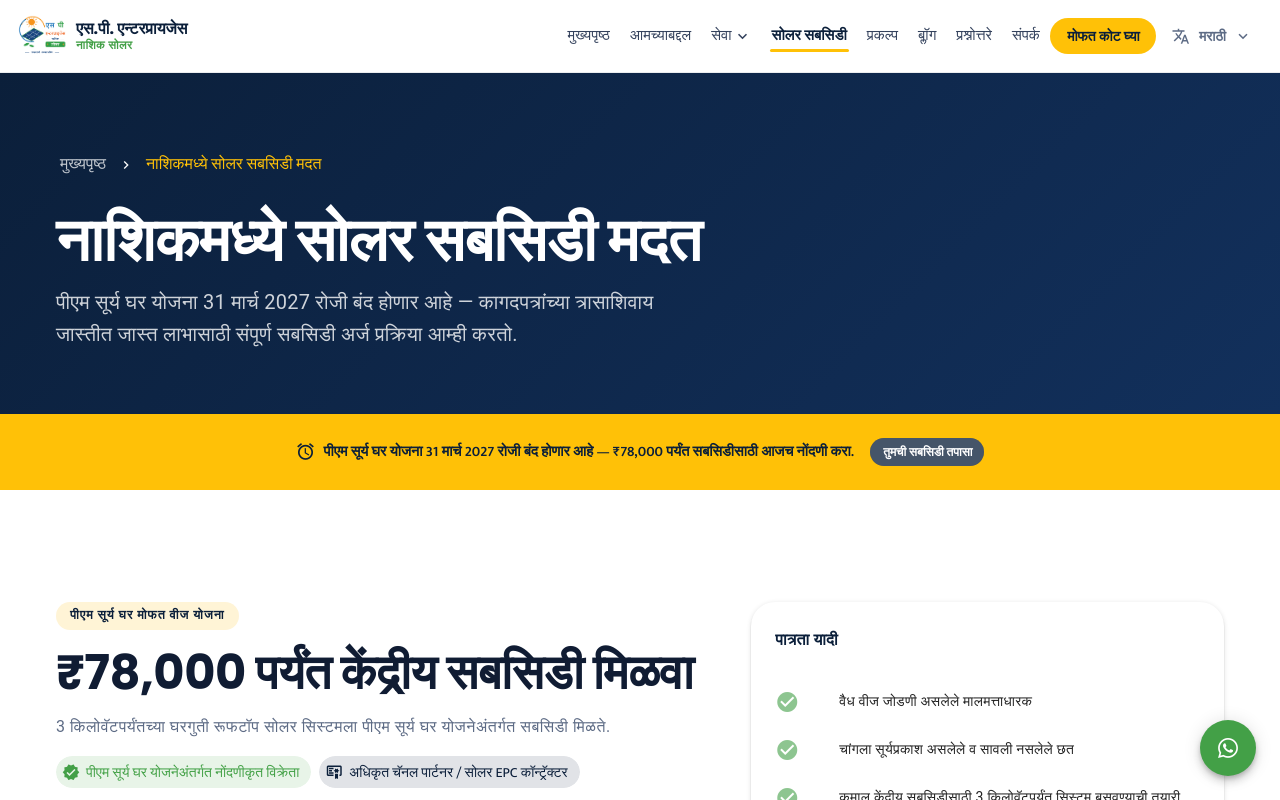
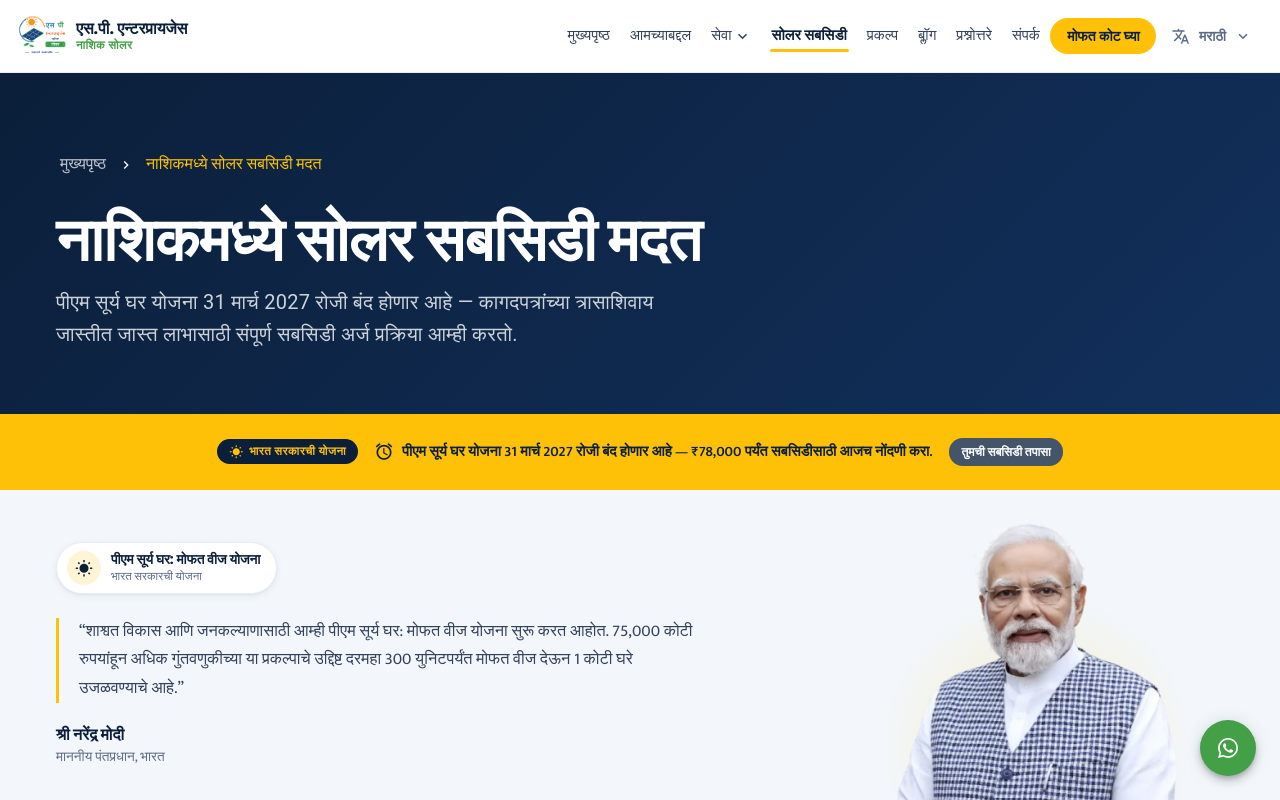
Before and after one commit to netSpidey/solar-website-claude, a Nuxt app: page /solar-subsidy in a window 1280 px wide. Shown: the top 800 px of the page. Built offline with nearby package versions, Linux system fonts and the light colour scheme; a web font is replaced by a local one.

Commit message:
PM photos

```diff
--- /dev/null
+++ b/components/common/SchemeBadge.vue
@@ -0,0 +1,88 @@
+<template>
+  <div class="scheme-badge" :class="{ 'scheme-badge--dark': dark }">
+    <span class="scheme-badge__icon">
+      <v-icon icon="mdi-white-balance-sunny" size="18" />
+    </span>
+    <span class="scheme-badge__text">
+      <span class="scheme-badge__name">{{ t('subsidy.schemeName') }}</span>
+      <span class="scheme-badge__sub">{{ subtitle || t('subsidy.schemeTag') }}</span>
+    </span>
+  </div>
+</template>
+
+<script setup lang="ts">
+// The scheme has no official standalone logo (all government surfaces use a
+// text lockup or the MNRE emblem, which private vendors may not reproduce),
+// so this badge is deliberately a styled-text mark in the site's own design language.
+withDefaults(defineProps<{ dark?: boolean; subtitle?: string }>(), {
+  dark: false,
+  subtitle: '',
+})
+
+const { t } = useI18n()
+</script>
+
+<style scoped lang="scss">
+.scheme-badge {
+  display: inline-flex;
+  align-items: center;
+  gap: 10px;
+  padding: 8px 16px 8px 10px;
+  border-radius: var(--radius-pill);
+  background: var(--surface-page);
+  border: 1px solid var(--border-soft);
+  box-shadow: var(--shadow-sm);
+  text-align: left;
+
+  &__icon {
+    display: inline-flex;
+    align-items: center;
+    justify-content: center;
+    width: 34px;
+    height: 34px;
+    flex-shrink: 0;
+    border-radius: 50%;
+    background: var(--color-amber-soft);
+    color: var(--color-navy);
+  }
+
+  &__text {
+    display: flex;
+    flex-direction: column;
+  }
+
+  &__name {
+    font-family: var(--font-heading);
+    font-size: 0.85rem;
+    font-weight: 700;
+    line-height: 1.3;
+    color: var(--color-navy);
+  }
+
+  &__sub {
+    font-size: 0.72rem;
+    font-weight: 500;
+    line-height: 1.35;
+    color: var(--text-muted);
+  }
+
+  &--dark {
+    background: rgba(255, 255, 255, 0.08);
+    border-color: rgba(255, 255, 255, 0.18);
+    box-shadow: none;
+
+    .scheme-badge__icon {
+      background: rgba(255, 193, 7, 0.18);
+      color: var(--color-amber);
+    }
+
+    .scheme-badge__name {
+      color: var(--text-on-dark);
+    }
+
+    .scheme-badge__sub {
+      color: var(--text-on-dark-muted);
+    }
+  }
+}
+</style>
--- a/components/home/SubsidyDeadlineBanner.vue
+++ b/components/home/SubsidyDeadlineBanner.vue
@@ -2,6 +2,10 @@
   <section class="deadline-banner py-2">
     <v-container>
       <div class="d-flex flex-column flex-md-row align-center justify-center ga-2 ga-md-4 text-center text-md-left">
+        <span class="deadline-banner__scheme flex-shrink-0">
+          <v-icon icon="mdi-white-balance-sunny" size="14" />
+          {{ t('subsidy.schemeTag') }}
+        </span>
         <div class="d-flex align-center ga-2">
           <v-icon icon="mdi-alarm" size="20" class="deadline-banner__icon" />
           <span class="deadline-banner__text">{{ t('sections.deadlineText') }}</span>
@@ -27,6 +31,21 @@ const localePath = useLocalePath()
     color: var(--color-navy);
   }
 
+  &__scheme {
+    display: inline-flex;
+    align-items: center;
+    gap: 6px;
+    padding: 4px 12px;
+    border-radius: var(--radius-pill);
+    background: var(--color-navy);
+    color: var(--color-amber);
+    font-size: 0.72rem;
+    font-weight: 700;
+    letter-spacing: 0.04em;
+    text-transform: uppercase;
+    white-space: nowrap;
+  }
+
   &__text {
     color: var(--color-navy);
     font-size: 0.9rem;
--- a/components/layout/AppFooter.vue
+++ b/components/layout/AppFooter.vue
@@ -9,6 +9,7 @@
           <p class="text-body-2 text-white opacity-80 mb-4">
             {{ t('company.footerAbout') }}
           </p>
+          <CommonSchemeBadge dark :subtitle="t('subsidy.registeredBadge')" class="mb-4" />
           <div v-if="socialLinks.length" class="d-flex ga-2">
             <v-btn
               v-for="social in socialLinks"
--- /dev/null
+++ b/components/subsidy/PmQuoteBand.vue
@@ -0,0 +1,114 @@
+<template>
+  <section class="pm-band">
+    <v-container>
+      <v-row align="center">
+        <v-col cols="12" md="8" class="pm-band__content">
+          <CommonRevealOnScroll>
+            <CommonSchemeBadge class="mb-6" />
+            <blockquote class="pm-band__quote">
+              &ldquo;{{ t('subsidy.pmQuote') }}&rdquo;
+            </blockquote>
+            <div class="mt-5">
+              <div class="pm-band__name">{{ t('subsidy.pmName') }}</div>
+              <div class="pm-band__role">{{ t('subsidy.pmRole') }}</div>
+            </div>
+          </CommonRevealOnScroll>
+        </v-col>
+        <v-col cols="12" md="4" class="pm-band__photo-col">
+          <CommonRevealOnScroll :delay="120" class="pm-band__photo-reveal">
+            <div class="pm-band__photo-wrap">
+              <!-- Official portrait as published on pmsuryaghar.gov.in -->
+              <img
+                src="/assets/images/govt/pm-narendra-modi.webp"
+                :alt="`${t('subsidy.pmName')} — ${t('subsidy.pmRole')}`"
+                class="pm-band__photo"
+                loading="lazy"
+              />
+            </div>
+          </CommonRevealOnScroll>
+        </v-col>
+      </v-row>
+    </v-container>
+  </section>
+</template>
+
+<script setup lang="ts">
+const { t } = useI18n()
+</script>
+
+<style scoped lang="scss">
+.pm-band {
+  background: var(--surface-alt);
+  border-bottom: 1px solid var(--border-soft);
+  overflow: hidden;
+
+  &__content {
+    padding-top: 48px;
+    padding-bottom: 48px;
+  }
+
+  &__quote {
+    margin: 0;
+    padding-left: 20px;
+    border-left: 3px solid var(--color-amber);
+    font-size: 1.02rem;
+    line-height: 1.75;
+    color: var(--text-body);
+    max-width: 640px;
+  }
+
+  &__name {
+    font-family: var(--font-heading);
+    font-size: 1rem;
+    font-weight: 700;
+    color: var(--color-navy);
+  }
+
+  &__role {
+    font-size: 0.85rem;
+    color: var(--text-muted);
+  }
+
+  &__photo-col {
+    align-self: flex-end;
+    padding-bottom: 0;
+  }
+
+  &__photo-reveal {
+    display: block;
+  }
+
+  &__photo-wrap {
+    position: relative;
+    display: flex;
+    justify-content: center;
+    align-items: flex-end;
+
+    // Soft halo behind the portrait so the transparent PNG sits on the band nicely.
+    &::before {
+      content: '';
+      position: absolute;
+      bottom: -90px;
+      left: 50%;
+      transform: translateX(-50%);
+      width: 320px;
+      height: 320px;
+      border-radius: 50%;
+      background: radial-gradient(circle, rgba(255, 193, 7, 0.22) 0%, rgba(255, 193, 7, 0) 70%);
+    }
+  }
+
+  &__photo {
+    position: relative;
+    display: block;
+    width: min(280px, 70vw);
+    height: auto;
+  }
+}
+
+@media (max-width: 959px) {
+  .pm-band__content {
+    padding-bottom: 8px;
+  }
+}
+</style>
--- a/locales/messages.ts
+++ b/locales/messages.ts
@@ -153,6 +153,13 @@ export const messages = {
         'Subsidy amounts are indicative and subject to the latest government notification at the time of application. Our team confirms exact figures during your free consultation.',
       registeredBadge: 'Registered Vendor under PM Surya Ghar Yojana',
       channelPartner: 'Authorized Channel Partner / Solar EPC Contractor',
+      schemeName: 'PM Surya Ghar: Muft Bijli Yojana',
+      schemeTag: 'A Government of India Scheme',
+      // Official launch statement from pmsuryaghar.gov.in — quoted verbatim, do not paraphrase.
+      pmQuote:
+        "In order to further sustainable development and people's well-being, we are launching the PM Surya Ghar: Muft Bijli Yojana. This project, with an investment of over Rs. 75,000 crores, aims to light up 1 crore households by providing up to 300 units of free electricity every month.",
+      pmName: 'Shri Narendra Modi',
+      pmRole: "Hon'ble Prime Minister of India",
       eligibilityTitle: 'Eligibility Checklist',
       eligibility: [
         'Property owner with a valid electricity connection',
@@ -519,6 +526,12 @@ export const messages = {
         'सबसिडी रक्कम अंदाजे असून अर्जाच्या वेळी लागू असलेल्या शासकीय अधिसूचनेनुसार बदलू शकते. मोफत सल्लामसलतीत आमची टीम नेमकी रक्कम सांगते.',
       registeredBadge: 'पीएम सूर्य घर योजनेअंतर्गत नोंदणीकृत विक्रेता',
       channelPartner: 'अधिकृत चॅनल पार्टनर / सोलर EPC कॉन्ट्रॅक्टर',
+      schemeName: 'पीएम सूर्य घर: मोफत वीज योजना',
+      schemeTag: 'भारत सरकारची योजना',
+      pmQuote:
+        'शाश्वत विकास आणि जनकल्याणासाठी आम्ही पीएम सूर्य घर: मोफत वीज योजना सुरू करत आहोत. 75,000 कोटी रुपयांहून अधिक गुंतवणुकीच्या या प्रकल्पाचे उद्दिष्ट दरमहा 300 युनिटपर्यंत मोफत वीज देऊन 1 कोटी घरे उजळवण्याचे आहे.',
+      pmName: 'श्री नरेंद्र मोदी',
+      pmRole: 'माननीय पंतप्रधान, भारत',
       eligibilityTitle: 'पात्रता यादी',
       eligibility: [
         'वैध वीज जोडणी असलेले मालमत्ताधारक',
@@ -834,6 +847,12 @@ export const messages = {
         'सब्सिडी राशि सांकेतिक है और आवेदन के समय लागू सरकारी अधिसूचना के अनुसार बदल सकती है. मुफ्त परामर्श में हमारी टीम सटीक राशि बताती है.',
       registeredBadge: 'पीएम सूर्य घर योजना के तहत पंजीकृत विक्रेता',
       channelPartner: 'अधिकृत चैनल पार्टनर / सोलर EPC कॉन्ट्रैक्टर',
+      schemeName: 'पीएम सूर्य घर: मुफ्त बिजली योजना',
+      schemeTag: 'भारत सरकार की योजना',
+      pmQuote:
+        'सतत विकास और जनता की भलाई के लिए हम पीएम सूर्य घर: मुफ्त बिजली योजना का शुभारंभ कर रहे हैं. 75,000 करोड़ रुपये से अधिक के निवेश वाली इस परियोजना का लक्ष्य हर महीने 300 यूनिट तक मुफ्त बिजली प्रदान करके 1 करोड़ घरों को रोशन करना है.',
+      pmName: 'श्री नरेन्द्र मोदी',
+      pmRole: 'माननीय प्रधानमंत्री, भारत',
       eligibilityTitle: 'पात्रता सूची',
       eligibility: [
         'वैध बिजली कनेक्शन वाला संपत्ति मालिक',
--- a/pages/about.vue
+++ b/pages/about.vue
@@ -69,10 +69,10 @@
               </v-avatar>
               <h3 class="text-h6 font-weight-bold" style="color: #0B1F3A">{{ companyInfo.proprietor }}</h3>
               <p class="text-body-2 mt-1 mb-4" style="color: #616161">{{ t('pages.about.proprietorRole') }}</p>
+              <div class="d-flex justify-center mb-3">
+                <CommonSchemeBadge :subtitle="t('subsidy.registeredBadge')" />
+              </div>
               <div class="d-flex flex-wrap justify-center ga-2 mb-6">
-                <v-chip color="secondary" variant="tonal" size="small" prepend-icon="mdi-check-decagram">
-                  {{ t('subsidy.registeredBadge') }}
-                </v-chip>
                 <v-chip color="primary" variant="tonal" size="small" prepend-icon="mdi-file-certificate-outline">
                   {{ t('common.gstin') }}: {{ companyInfo.gstin }}
                 </v-chip>
--- a/pages/solar-subsidy.vue
+++ b/pages/solar-subsidy.vue
@@ -3,6 +3,8 @@
     <CommonPageHero :title="t('subsidy.heroTitle')" :subtitle="t('subsidy.heroSubtitle')" />
 
     <HomeSubsidyDeadlineBanner />
+
+    <SubsidyPmQuoteBand />
 
     <section class="section-py">
       <v-container>
```
Also changed, not shown: public/assets/images/govt/pm-narendra-modi.webp (added).
